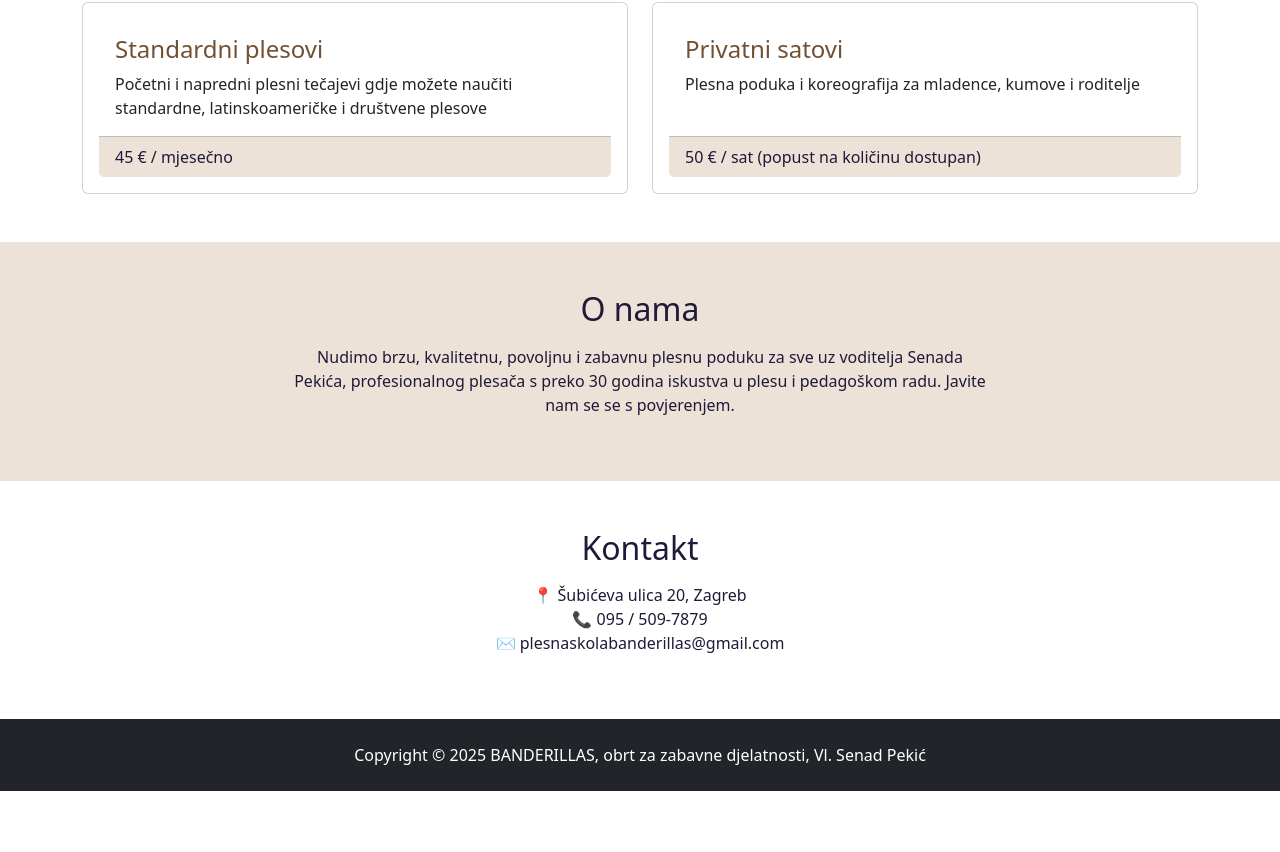
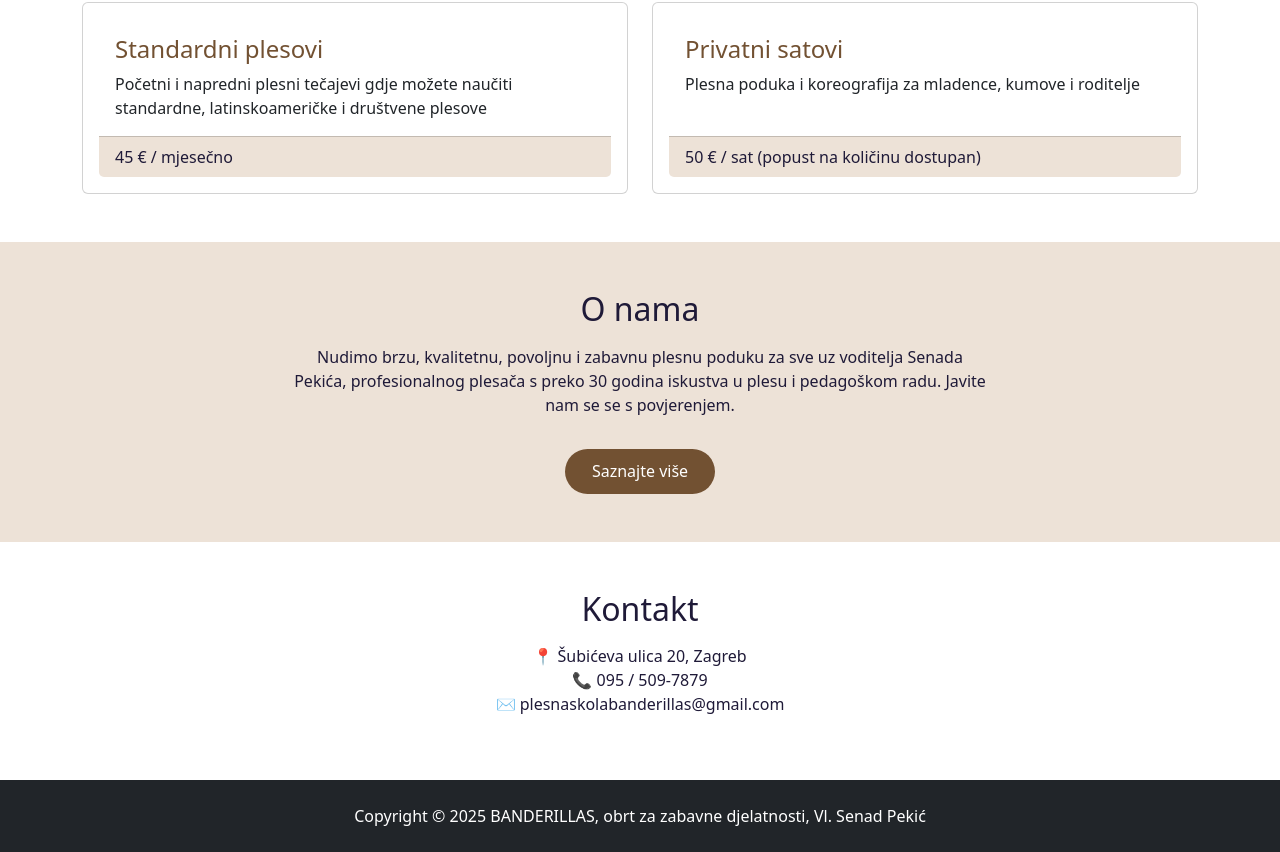
Before and after one commit to kjagunec/dance-web-app, an Angular app: page / in a window 1280 px wide. Shown: the part 908-1760 px from the top of the page. Before the commit the page ends 1699 px from the top, so only its background shows below. Built offline with nearby package versions, Linux system fonts and the light colour scheme.

Commit message:
Adjusted the "saznajte više" button

```diff
--- a/src/app/main/main.html
+++ b/src/app/main/main.html
@@ -61,6 +61,7 @@
     <p class="mt-3 mx-auto" style="max-width:700px;">
       Nudimo brzu, kvalitetnu, povoljnu i zabavnu plesnu poduku za sve uz voditelja Senada Pekića, profesionalnog plesača s preko 30 godina iskustva u plesu i pedagoškom radu. Javite nam se se s povjerenjem.
     </p>
+    <button class="btn btn-gold rounded-pill mt-3">Saznajte više</button>
   </div>
 </section>
 
--- a/src/styles.css
+++ b/src/styles.css
@@ -49,4 +49,11 @@ body {
 .btn-gold {
   background-color: var(--gold);
   color: white;
+  padding: 0.6rem 1.6rem;
+  transition: all 0.3s ease;
 }
+
+.btn-gold:hover {
+  background-color: #5f4329;
+  color: white;
+}
```
